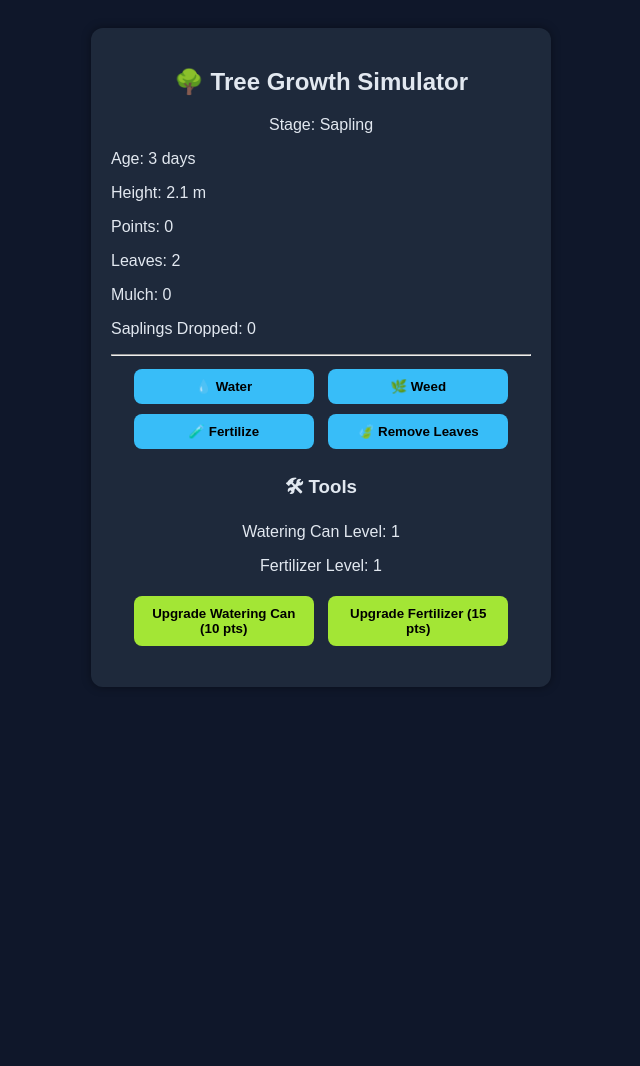
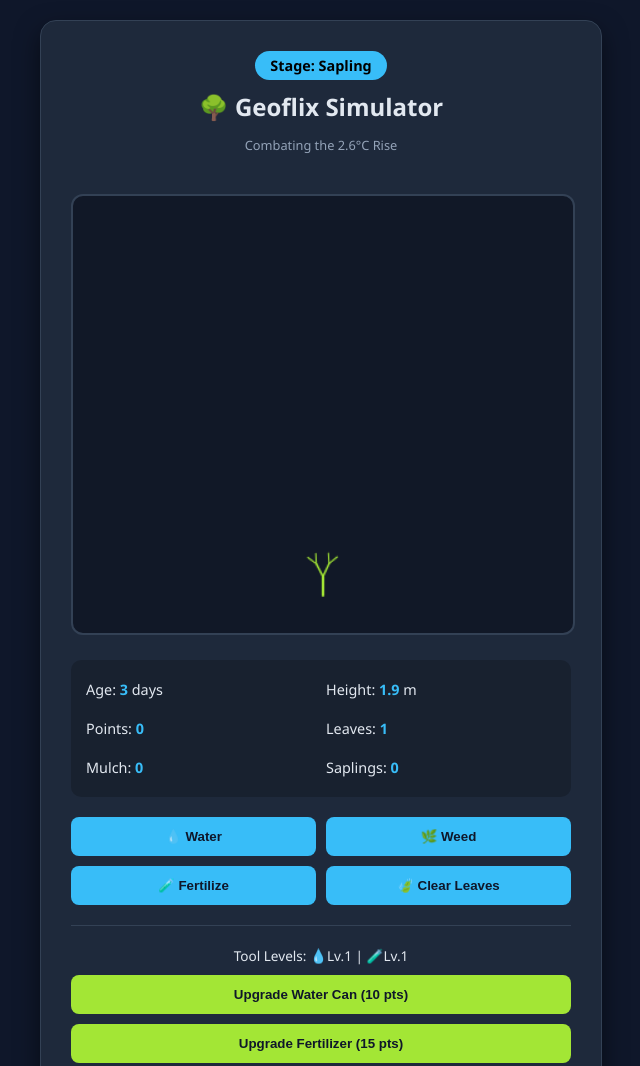
Before and after one commit to CosmicAmigo/GeoFlix, a website: page tree.html in a window 1280 px wide. Shown: the top 1066 px of the page, without its empty margins (319-959 px from the left). Before the commit the page ends 800 px from the top, so only its background shows below. Drawn offline with Linux system fonts and the light colour scheme.

Commit message:
Update tree.html

```diff
--- a/tree.html
+++ b/tree.html
@@ -2,78 +2,147 @@
 <html lang="en">
 <head>
     <meta charset="UTF-8" />
-<title>Tree Growth Simulator - Upgrades</title>
+    <meta name="viewport" content="width=device-width, initial-scale=1.0">
+    <title>Geoflix - Tree Growth Simulator</title>
     <style>
+        :root {
+            --bg-dark: #0f172a;
+            --card-bg: #1e293b;
+            --text-main: #e2e8f0;
+            --accent-blue: #38bdf8;
+            --accent-green: #a3e635;
+            --border-color: #334155;
+        }
+
         body {
-        font-family: Arial, sans-serif;
-        background: #0f172a;
-        color: #e2e8f0;
-        text-align: center;
+            font-family: 'Segoe UI', Tahoma, Geneva, Verdana, sans-serif;
+            background: var(--bg-dark);
+            color: var(--text-main);
+            display: flex;
+            justify-content: center;
+            align-items: center;
+            min-height: 100vh;
+            margin: 0;
             padding: 20px;
         }
+
         .card {
-        background: #1e293b;
-        padding: 20px;
+            background: var(--card-bg);
+            padding: 30px;
+            border-radius: 16px;
+            width: 100%;
+            max-width: 500px;
+            box-shadow: 0 10px 25px rgba(0,0,0,0.5);
+            border: 1px solid var(--border-color);
+            text-align: center;
+        }
+
+        canvas {
+            background: #111827;
             border-radius: 12px;
-        width: 420px;
-        margin: auto;
-        box-shadow: 0 0 10px rgba(0,0,0,0.4);
+            margin: 20px 0;
+            border: 2px solid var(--border-color);
+            width: 100%;
+            height: auto;
         }
+
+        .stage-badge {
+            background: var(--accent-blue);
+            color: #000;
+            padding: 5px 15px;
+            border-radius: 20px;
+            font-weight: bold;
+            font-size: 0.9rem;
+            display: inline-block;
+            margin-bottom: 10px;
+        }
+
+        .stats-grid {
+            display: grid;
+            grid-template-columns: 1fr 1fr;
+            gap: 10px;
+            text-align: left;
+            background: rgba(0,0,0,0.2);
+            padding: 15px;
+            border-radius: 10px;
+            margin-bottom: 20px;
+        }
+
+        .stats-grid p { margin: 5px 0; font-size: 0.9rem; }
+        .stats-grid span { color: var(--accent-blue); font-weight: bold; }
+
+        .btn-group {
+            display: grid;
+            grid-template-columns: 1fr 1fr;
+            gap: 10px;
+            margin-bottom: 20px;
+        }
+
         button {
-        margin: 5px;
-        padding: 10px;
+            padding: 12px;
             border: none;
             border-radius: 8px;
             cursor: pointer;
-        background: #38bdf8;
-        color: black;
+            background: var(--accent-blue);
+            color: #0f172a;
             font-weight: bold;
-        width: 180px;
+            transition: transform 0.1s, background 0.2s;
         }
-    button:hover {
-        background: #0ea5e9;
+
+        button:hover { background: #0ea5e9; transform: translateY(-2px); }
+        button:active { transform: translateY(0); }
+
+        .shop-section {
+            border-top: 1px solid var(--border-color);
+            padding-top: 20px;
+            margin-top: 10px;
         }
-    .shop button {
-        background: #a3e635;
+
+        .shop-section button {
+            background: var(--accent-green);
+            width: 100%;
+            margin-top: 10px;
         }
-    .shop button:hover {
-        background: #84cc16;
-    }
-    .stats {
-        text-align: left;
-        margin-top: 10px;
+
+        .shop-section button:hover { background: #84cc16; }
+
+        #message {
+            height: 20px;
+            color: var(--accent-green);
+            font-style: italic;
+            font-size: 0.85rem;
+            margin-top: 15px;
         }
     </style>
 </head>
 <body>
 
 <div class="card">
-    <h2>🌳 Tree Growth Simulator</h2>
+    <div id="stageBadge" class="stage-badge">Stage: Sapling</div>
+    <h2 style="margin: 0;">🌳 Geoflix Simulator</h2>
+    <p style="font-size: 0.8rem; color: #94a3b8; margin-bottom: 20px;">Combating the 2.6°C Rise</p>
 
-    <p id="stage">Stage: Sapling</p>
+    <canvas id="treeCanvas" width="400" height="350"></canvas>
 
-    <div class="stats">
+    <div class="stats-grid">
         <p>Age: <span id="age">0</span> days</p>
         <p>Height: <span id="height">1</span> m</p>
         <p>Points: <span id="points">0</span></p>
         <p>Leaves: <span id="leaves">0</span></p>
         <p>Mulch: <span id="mulch">0</span></p>
-        <p>Saplings Dropped: <span id="saplings">0</span></p>
+        <p>Saplings: <span id="saplings">0</span></p>
     </div>
 
-    <hr>
-
+    <div class="btn-group">
         <button onclick="water()">💧 Water</button>
         <button onclick="weed()">🌿 Weed</button>
         <button onclick="fertilize()">🧪 Fertilize</button>
-    <button onclick="removeLeaves()">🍃 Remove Leaves</button>
+        <button onclick="removeLeaves()">🍃 Clear Leaves</button>
+    </div>
 
-    <h3>🛠 Tools</h3>
-    <p>Watering Can Level: <span id="waterLevel">1</span></p>
-    <p>Fertilizer Level: <span id="fertLevel">1</span></p>
-
-    <div class="shop">
-        <button onclick="upgradeWater()">Upgrade Watering Can (10 pts)</button>
+    <div class="shop-section">
+        <p style="margin: 0; font-size: 0.85rem;">Tool Levels: 💧Lv.<span id="waterLevel">1</span> | 🧪Lv.<span id="fertLevel">1</span></p>
+        <button onclick="upgradeWater()">Upgrade Water Can (10 pts)</button>
         <button onclick="upgradeFertilizer()">Upgrade Fertilizer (15 pts)</button>
     </div>
 
@@ -81,19 +150,66 @@
 </div>
 
 <script>
+    // --- STATE VARIABLES ---
     let age = 0;
-let height = 1;
+    let height = 1.0;
     let points = 0;
     let leaves = 0;
     let mulch = 0;
     let saplings = 0;
-
+    let waterLevel = 1;
+    let fertLevel = 1;
     let watered = false;
     let fertilized = false;
 
-let waterLevel = 1;
-let fertLevel = 1;
+    // --- CANVAS SETUP ---
+    const canvas = document.getElementById('treeCanvas');
+    const ctx = canvas.getContext('2d');
 
+    // --- PROCEDURAL DRAWING LOGIC ---
+    function drawTree() {
+        ctx.clearRect(0, 0, canvas.width, canvas.height);
+
+        // Base variables scaled to height
+        const trunkLen = Math.min(height * 8, 80);
+        const depth = Math.min(Math.floor(height / 12) + 2, 9);
+        const thick = Math.min(2 + (height / 20), 12);
+
+        ctx.save();
+        ctx.translate(canvas.width / 2, canvas.height - 30);
+        branch(trunkLen, depth, thick);
+        ctx.restore();
+    }
+
+    function branch(len, depth, thickness) {
+        ctx.beginPath();
+        ctx.moveTo(0, 0);
+        ctx.lineTo(0, -len);
+
+        // Color transition: Brown for trunk, Green for new growth
+        ctx.strokeStyle = depth < 3 ? '#a3e635' : '#713f12';
+        ctx.lineWidth = thickness;
+        ctx.lineCap = 'round';
+        ctx.stroke();
+
+        ctx.translate(0, -len);
+
+        if (depth > 0) {
+            // Right branch
+            ctx.save();
+            ctx.rotate(0.4 + (Math.random() * 0.1));
+            branch(len * 0.75, depth - 1, thickness * 0.7);
+            ctx.restore();
+
+            // Left branch
+            ctx.save();
+            ctx.rotate(-0.4 - (Math.random() * 0.1));
+            branch(len * 0.75, depth - 1, thickness * 0.7);
+            ctx.restore();
+        }
+    }
+
+    // --- GAME LOGIC ---
     function updateUI() {
         document.getElementById("age").innerText = age;
         document.getElementById("height").innerText = height.toFixed(1);
@@ -101,7 +217,6 @@ function updateUI() {
         document.getElementById("leaves").innerText = leaves;
         document.getElementById("mulch").innerText = mulch;
         document.getElementById("saplings").innerText = saplings;
-
         document.getElementById("waterLevel").innerText = waterLevel;
         document.getElementById("fertLevel").innerText = fertLevel;
 
@@ -109,94 +224,93 @@ function updateUI() {
         if (age > 30) stage = "Young Tree";
         if (age > 80) stage = "Mature Tree";
         if (age > 150) stage = "Ancient Tree";
+        document.getElementById("stageBadge").innerText = "Stage: " + stage;
 
-    document.getElementById("stage").innerText = "Stage: " + stage;
+        drawTree();
     }
 
     function water() {
         watered = true;
-    document.getElementById("message").innerText = "You watered the tree 💧";
+        showMessage("Tree hydrated! 💧");
     }
 
     function weed() {
         points += 2;
-    document.getElementById("message").innerText = "Weeds cleared 🌿 (+2 points)";
+        showMessage("Weeds removed! +2 pts");
         updateUI();
     }
 
     function fertilize() {
         fertilized = true;
-    document.getElementById("message").innerText = "Fertilizer applied 🧪";
+        showMessage("Nutrients added! 🧪");
     }
 
     function removeLeaves() {
+        if(leaves > 0) {
             points += leaves;
+            showMessage(`Collected ${leaves} leaves!`);
             leaves = 0;
-    document.getElementById("message").innerText = "Leaves collected 🍃";
             updateUI();
+        }
     }
 
     function upgradeWater() {
         if (points >= 10) {
             points -= 10;
             waterLevel++;
-        document.getElementById("message").innerText = "💧 Watering Can upgraded!";
+            showMessage("Watering Can Upgraded!");
             updateUI();
-    } else {
-        document.getElementById("message").innerText = "Not enough points!";
-    }
+        } else showMessage("Not enough points!");
     }
 
     function upgradeFertilizer() {
         if (points >= 15) {
             points -= 15;
             fertLevel++;
-        document.getElementById("message").innerText = "🧪 Fertilizer upgraded!";
+            showMessage("Fertilizer Upgraded!");
             updateUI();
-    } else {
-        document.getElementById("message").innerText = "Not enough points!";
-    }
+        } else showMessage("Not enough points!");
     }
 
-function growTree() {
+    function showMessage(msg) {
+        document.getElementById("message").innerText = msg;
+        setTimeout(() => { document.getElementById("message").innerText = ""; }, 2000);
+    }
+
+    function growLoop() {
         age++;
 
-    // scaling upgrades
-    let growth = 0.2 + (waterLevel * 0.15);
+        // Growth formula based on tech and care
+        let growthBase = 0.2 + (waterLevel * 0.1);
+        if (watered) growthBase += 0.4;
+        if (fertilized) growthBase += 0.6;
 
-    if (watered) growth += 0.3 * waterLevel;
-    if (fertilized) growth += 0.5 * fertLevel;
-
-    height += growth;
-
+        height += growthBase;
         watered = false;
         fertilized = false;
 
-    // leaves
-    let newLeaves = Math.floor(Math.random() * (2 + fertLevel));
-    leaves += newLeaves;
-
-    // mulch conversion
-    if (leaves > 10) {
-        let converted = Math.floor(leaves / 2);
-        mulch += converted;
-        leaves -= converted;
+        // Leaf and Sapling production
+        leaves += Math.floor(Math.random() * (2 + fertLevel));
+        if (leaves > 15) {
+            mulch += 2;
+            leaves -= 5;
         }
 
-    // sapling drops
-    if (age > 80 && Math.random() < 0.3) {
+        if (age > 80 && Math.random() < 0.2) {
             saplings++;
-        document.getElementById("message").innerText = "🌱 Sapling dropped!";
+            showMessage("🌱 A sapling dropped!");
         }
 
-    // points scaling
-    points += Math.floor(height / 6);
+        // Automatic point generation from height
+        points += Math.floor(height / 10);
 
         updateUI();
     }
 
-setInterval(growTree, 1500);
+    // Set the game speed (1.5 seconds per day)
+    setInterval(growLoop, 1500);
 
+    // Initial Draw
     updateUI();
 </script>
 
```
Lines whose indentation alone changed are shown as unchanged.
